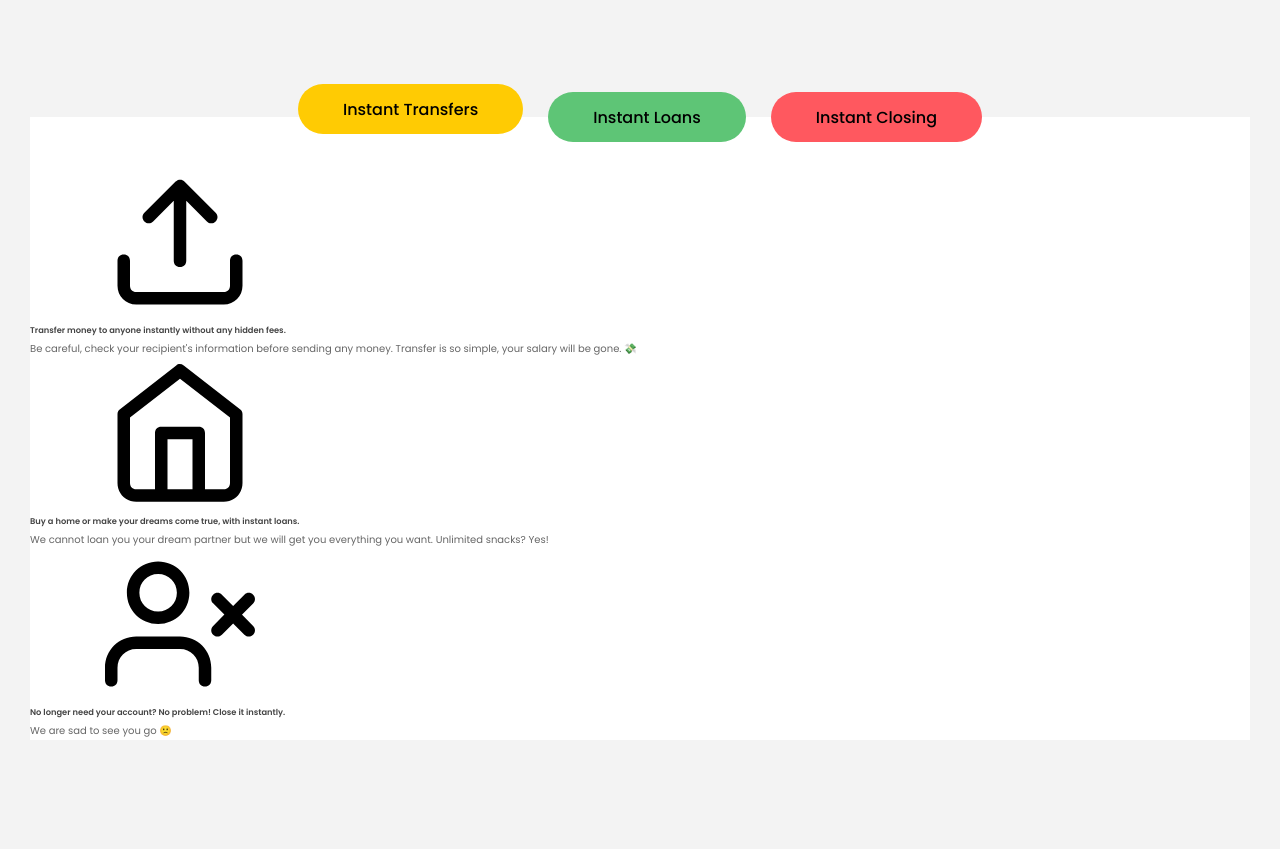
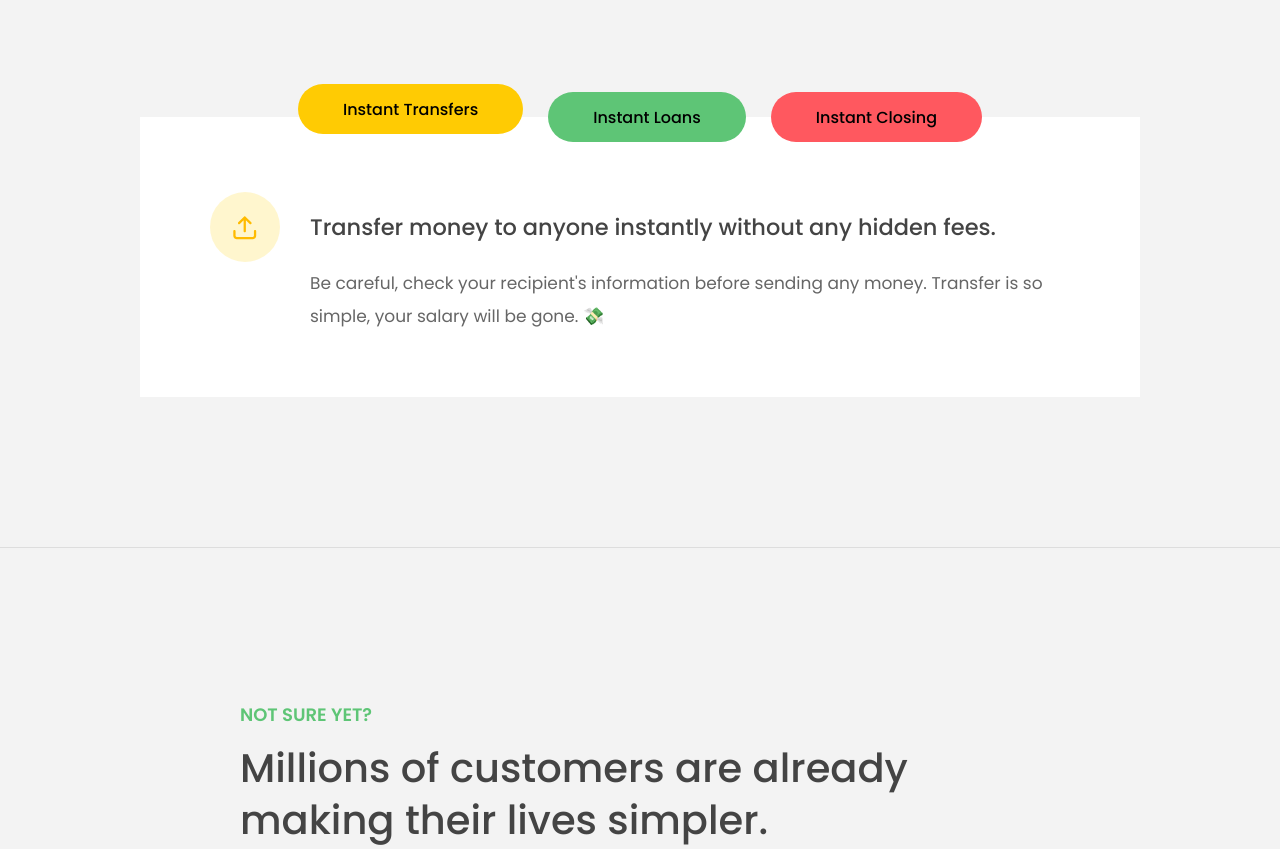
Before and after one commit to phuongv8/bankist_website, a plain HTML site: page index.html in a window 1280 px wide. Shown: the part 2557-3406 px from the top of the page. Drawn offline with Linux system fonts and the light colour scheme; a script that the page names is missing.

Commit message:
Complete operations tab content

```diff
--- a/style.css
+++ b/style.css
@@ -252,7 +252,7 @@ img {
 
 /* Operations */
 .operations {
-  /* max-width: 100rem; */
+  max-width: 100rem;
   margin: 12rem auto 0 auto;
   background-color: #fff;
 }
@@ -291,3 +291,63 @@ img {
 .tab-active {
   transform: translateY(-66%);
 }
+
+.operations-content {
+  /* only show active tab */
+  display: none;
+  font-size: 1.7rem;
+  padding: 2.5rem 7rem 6.5rem 7rem;
+}
+
+.content-active {
+  display: grid;
+  grid-template-columns: 7rem 1fr;
+  column-gap: 3rem;
+  row-gap: 0.5rem;
+}
+
+.operations-content p {
+  grid-column: 2;
+}
+
+.operations-header {
+  font-size: 2.25rem;
+  font-weight: 500;
+  align-self: center;
+}
+
+.operations-icon {
+  height: 7rem;
+  width: 7rem;
+  display: flex;
+  align-items: center;
+  justify-content: center;
+  border-radius: 50%;
+}
+
+.operations-icon svg {
+  height: 2.75rem;
+  width: 2.75rem;
+}
+
+.icon-1 {
+  background-color: var(--color-secondary-opacity);
+}
+.icon-2 {
+  background-color: var(--color-primary-opacity);
+}
+.icon-3 {
+  background-color: var(--color-tertiary-opacity);
+}
+
+.icon-1 svg {
+  fill: var(--color-secondary-darker);
+}
+
+.icon-2 svg {
+  fill: var(--color-primary-darker);
+}
+
+.icon-3 svg {
+  fill: var(--color-tertiary-darker);
+}
```
